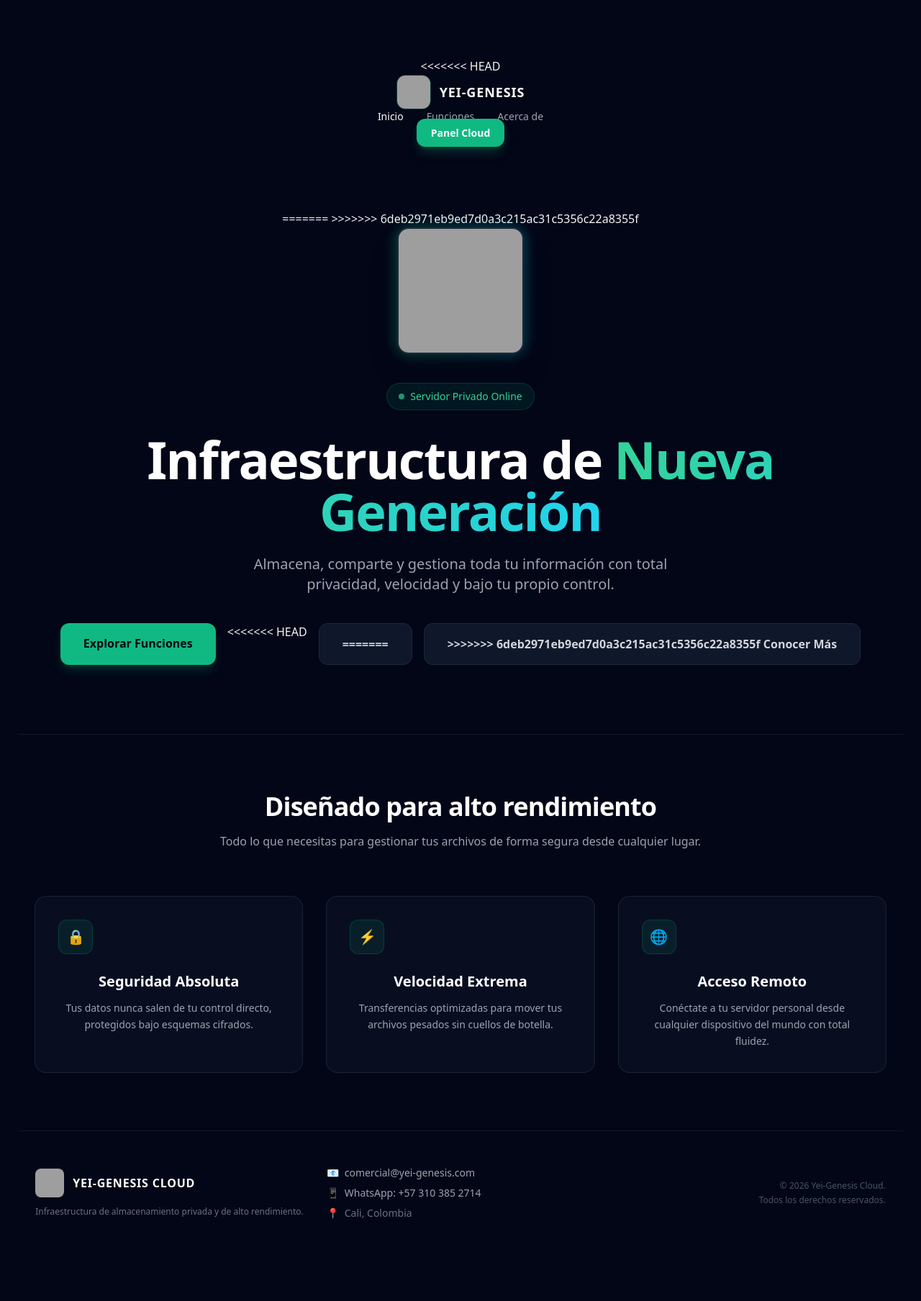
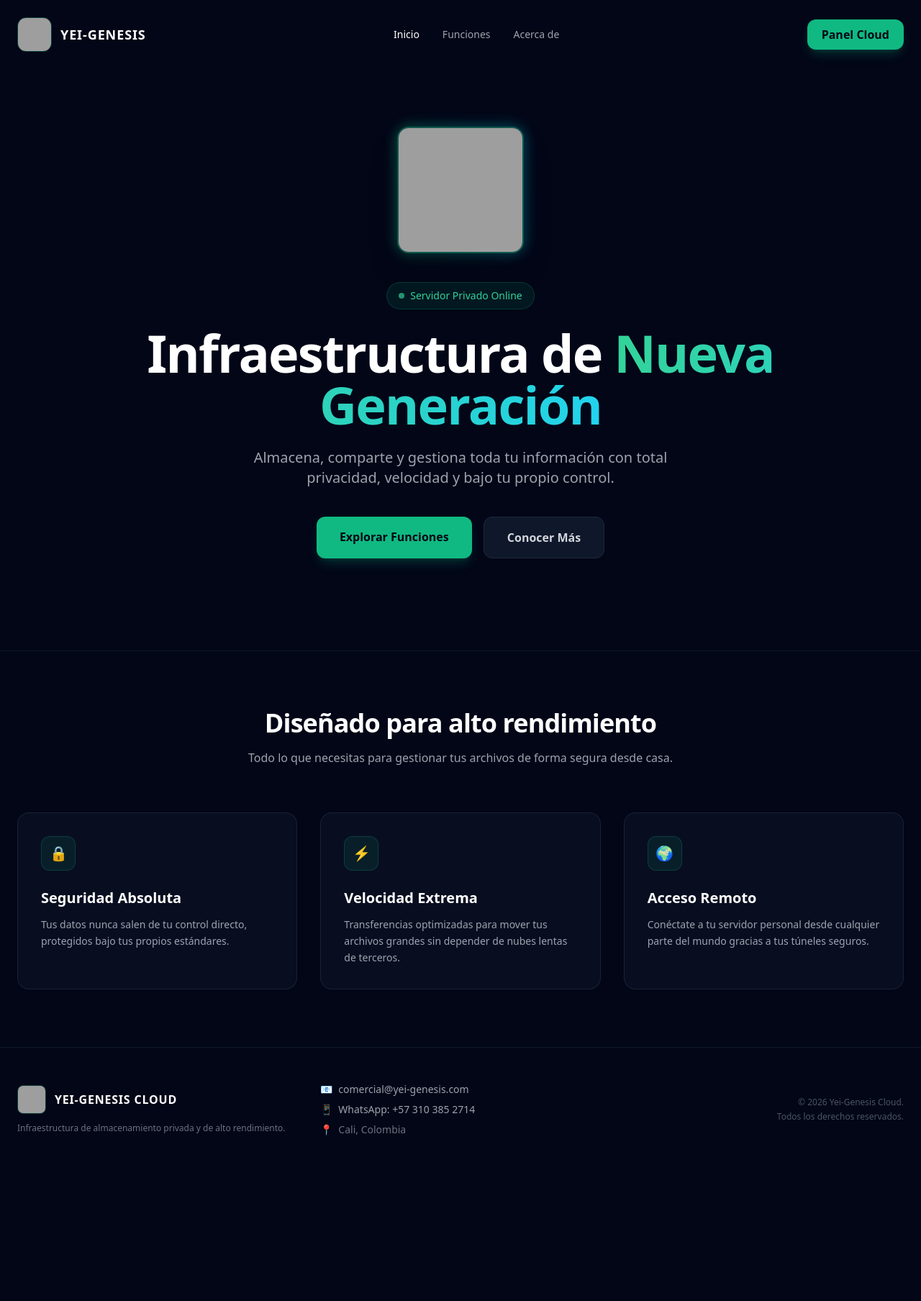
Before and after one commit to YeisonG18/yei-genesis-cloud, a Django app: page / in a window 1280 px wide. Shown: the whole page at 72% size. After the commit the page ends 1578 px from the top, so only its background shows below. Run offline with Django 5.2, Linux system fonts and the light colour scheme; some libraries are stand-ins or nearby versions; grey boxes are pictures that could not be loaded.

Commit message:
Actualizacion de rutas, settings y plantilla index

```diff
--- a/core/templates/core/index.html
+++ b/core/templates/core/index.html
@@ -8,18 +8,13 @@
     <meta charset="UTF-8">
     <meta name="viewport" content="width=device-width, initial-scale=1.0">
     <title>Yei-Genesis Cloud - Servidor Privado</title>
-    <!-- Tailwind CSS (Asegúrate de incluir tu link de estilos o Tailwind CDN según uses) -->
+    <!-- Tailwind CSS -->
     <script src="https://cdn.tailwindcss.com"></script>
 </head>
 <body class="bg-slate-950 text-gray-100 font-sans antialiased selection:bg-emerald-500 selection:text-white">
 
-    <!-- MAIN CONTENT -->
-    <main class="relative overflow-hidden">
-
-        <!-- HERO SECTION -->
-        <section class="relative min-h-screen flex flex-col items-center justify-center text-center px-6 pt-20 pb-16">
-
-<<<<<<< HEAD
+    <!-- HEADER / NAVEGACIÓN SUPERIOR -->
+    <header class="absolute top-0 left-0 w-full z-50 px-6 py-6 flex items-center justify-between max-w-7xl mx-auto right-0">
         <!-- LOGO Y NOMBRE -->
         <a href="{% url 'index' %}" class="flex items-center space-x-3 group">
             <img src="{% static 'core/logo.jpg' %}" alt="Yei-Genesis Logo" class="w-12 h-12 rounded-xl object-cover border border-emerald-500/30 group-hover:border-emerald-500 transition">
@@ -29,39 +24,34 @@
         <!-- MENÚ DE NAVEGACIÓN -->
         <nav class="hidden md:flex items-center space-x-8 text-sm font-medium text-gray-400">
             <a href="{% url 'index' %}" class="text-white hover:text-emerald-400 transition">Inicio</a>
-
             <!-- Botón Funciones con scroll suave -->
-                <a href="#features" onclick="event.preventDefault(); document.getElementById('features').scrollIntoView({ behavior: 'smooth' });" class="hover:text-white transition">Funciones</a>
-
-                <!-- Botón Acerca de corregido con URL de Django -->
+            <a href="#features" onclick="event.preventDefault(); document.getElementById('features').scrollIntoView({behavior: 'smooth'});" class="hover:text-white transition">Funciones</a>
             <a href="{% url 'about' %}" class="hover:text-white transition">Acerca de</a>
         </nav>
 
         <!-- BOTÓN DE ACCESO -->
         <div>
-                <a href="{% url 'about' %}" class="px-5 py-2.5 rounded-xl bg-emerald-500 hover:bg-emerald-600 text-white font-semibold text-sm transition shadow-lg shadow-emerald-500/25">
+            <a href="{% url 'about' %}" class="px-5 py-2.5 rounded-xl bg-emerald-500 hover:bg-emerald-600 text-slate-950 font-bold transition shadow-lg shadow-emerald-500/20">
                 Panel Cloud
             </a>
         </div>
-        </div>
     </header>
 
-    <!-- HERO SECTION (PRINCIPAL) -->
+    <!-- MAIN CONTENT -->
     <main class="flex-grow">
-        <section class="max-w-7xl mx-auto px-6 py-16 lg:py-24 flex flex-col items-center text-center">
+        <!-- HERO SECTION -->
+        <section class="max-w-7xl mx-auto px-6 py-24 lg:py-32 flex flex-col items-center text-center">
 
             <!-- LOGO CENTRAL EN GRANDE -->
-=======
->>>>>>> 6deb2971eb9ed7d0a3c215ac31c5356c22a8355f
-            <div class="relative mb-10 group">
-                <div class="absolute -inset-1 bg-gradient-to-r from-emerald-500 to-cyan-500 rounded-3xl blur opacity-30 group-hover:opacity-100 transition duration-1000 group-hover:duration-200 animate-tilt"></div>
-                <div class="relative w-36 h-36 sm:w-44 sm:h-44 rounded-2xl overflow-hidden bg-slate-900 border-2 border-slate-800 flex items-center justify-center shadow-2xl">
+            <div class="relative mb-10 group mt-12">
+                <div class="absolute -inset-1 bg-gradient-to-r from-emerald-500 to-cyan-500 rounded-3xl blur opacity-30 group-hover:opacity-60 transition duration-500"></div>
+                <div class="relative w-36 h-36 sm:w-44 sm:h-44 rounded-2xl overflow-hidden bg-slate-900 border-2 border-emerald-500/40 shadow-2xl flex items-center justify-center">
                     <img src="{% static 'core/logo.jpg' %}" alt="Yei-Genesis Logo Central" class="w-full h-full object-cover">
                 </div>
             </div>
 
             <!-- ETIQUETA SUPERIOR -->
-            <div class="inline-flex items-center space-x-2 px-4 py-2 rounded-full bg-emerald-500/10 border border-emerald-500/20 mb-8 backdrop-blur-md">
+            <div class="inline-flex items-center space-x-2 px-4 py-2 rounded-full bg-emerald-500/10 border border-emerald-500/20 mb-6">
                 <span class="w-2 h-2 rounded-full bg-emerald-400 animate-pulse"></span>
                 <span class="text-xs sm:text-sm font-medium text-emerald-400">Servidor Privado Online</span>
             </div>
@@ -75,14 +65,10 @@
             </p>
 
             <div class="mt-10 flex flex-col sm:flex-row gap-4 w-full sm:w-auto">
-                <a href="#features" onclick="event.preventDefault(); document.getElementById('features').scrollIntoView({behavior: 'smooth'});" class="px-8 py-4 rounded-xl bg-emerald-500 hover:bg-emerald-400 text-slate-950 font-bold transition shadow-lg shadow-emerald-500/20">
+                <a href="#features" onclick="event.preventDefault(); document.getElementById('features').scrollIntoView({behavior: 'smooth'});" class="px-8 py-4 rounded-xl bg-emerald-500 hover:bg-emerald-600 text-slate-950 font-bold transition shadow-lg shadow-emerald-500/20 text-center">
                     Explorar Funciones
                 </a>
-<<<<<<< HEAD
-                <a href="{% url 'about' %}" class="px-8 py-4 rounded-xl bg-slate-900 hover:bg-slate-800 text-gray-300 border border-slate-800 font-bold text-base transition text-center">
-=======
-                <a href="/about/" class="px-8 py-4 rounded-xl bg-slate-900 hover:bg-slate-800 text-gray-300 border border-slate-800 font-semibold transition">
->>>>>>> 6deb2971eb9ed7d0a3c215ac31c5356c22a8355f
+                <a href="{% url 'about' %}" class="px-8 py-4 rounded-xl bg-slate-900 hover:bg-slate-800 text-gray-300 border border-slate-800 font-semibold transition text-center">
                     Conocer Más
                 </a>
             </div>
@@ -92,26 +78,26 @@
         <section id="features" class="max-w-7xl mx-auto px-6 py-20 border-t border-slate-900">
             <div class="text-center max-w-3xl mx-auto mb-16">
                 <h2 class="text-3xl sm:text-4xl font-bold text-white tracking-tight">Diseñado para alto rendimiento</h2>
-                <p class="mt-4 text-gray-400">Todo lo que necesitas para gestionar tus archivos de forma segura desde cualquier lugar.</p>
+                <p class="mt-4 text-gray-400">Todo lo que necesitas para gestionar tus archivos de forma segura desde casa.</p>
             </div>
 
             <div class="grid grid-cols-1 md:grid-cols-3 gap-8">
                 <div class="p-8 rounded-2xl bg-slate-900/50 border border-slate-800/80 hover:border-emerald-500/50 transition">
-                    <div class="w-12 h-12 rounded-xl bg-emerald-500/10 border border-emerald-500/20 flex items-center justify-center text-emerald-400 mb-6 text-xl font-bold">🔒</div>
+                    <div class="w-12 h-12 rounded-xl bg-emerald-500/10 border border-emerald-500/20 flex items-center justify-center text-emerald-400 text-xl font-bold mb-6">🔒</div>
                     <h3 class="text-xl font-bold text-white mb-3">Seguridad Absoluta</h3>
-                    <p class="text-gray-400 text-sm leading-relaxed">Tus datos nunca salen de tu control directo, protegidos bajo esquemas cifrados.</p>
+                    <p class="text-gray-400 text-sm leading-relaxed">Tus datos nunca salen de tu control directo, protegidos bajo tus propios estándares.</p>
                 </div>
 
                 <div class="p-8 rounded-2xl bg-slate-900/50 border border-slate-800/80 hover:border-emerald-500/50 transition">
-                    <div class="w-12 h-12 rounded-xl bg-emerald-500/10 border border-emerald-500/20 flex items-center justify-center text-emerald-400 mb-6 text-xl font-bold">⚡</div>
+                    <div class="w-12 h-12 rounded-xl bg-emerald-500/10 border border-emerald-500/20 flex items-center justify-center text-emerald-400 text-xl font-bold mb-6">⚡</div>
                     <h3 class="text-xl font-bold text-white mb-3">Velocidad Extrema</h3>
-                    <p class="text-gray-400 text-sm leading-relaxed">Transferencias optimizadas para mover tus archivos pesados sin cuellos de botella.</p>
+                    <p class="text-gray-400 text-sm leading-relaxed">Transferencias optimizadas para mover tus archivos grandes sin depender de nubes lentas de terceros.</p>
                 </div>
 
                 <div class="p-8 rounded-2xl bg-slate-900/50 border border-slate-800/80 hover:border-emerald-500/50 transition">
-                    <div class="w-12 h-12 rounded-xl bg-emerald-500/10 border border-emerald-500/20 flex items-center justify-center text-emerald-400 mb-6 text-xl font-bold">🌐</div>
+                    <div class="w-12 h-12 rounded-xl bg-emerald-500/10 border border-emerald-500/20 flex items-center justify-center text-emerald-400 text-xl font-bold mb-6">🌍</div>
                     <h3 class="text-xl font-bold text-white mb-3">Acceso Remoto</h3>
-                    <p class="text-gray-400 text-sm leading-relaxed">Conéctate a tu servidor personal desde cualquier dispositivo del mundo con total fluidez.</p>
+                    <p class="text-gray-400 text-sm leading-relaxed">Conéctate a tu servidor personal desde cualquier parte del mundo gracias a tus túneles seguros.</p>
                 </div>
             </div>
         </section>
@@ -124,7 +110,7 @@
             <!-- LOGO / MARCA -->
             <div>
                 <div class="flex items-center justify-center md:justify-start space-x-3 mb-3">
-                    <img src="{% static 'core/logo.jpg' %}" alt="Yei-Genesis Logo" class="w-10 h-10 rounded-lg object-cover">
+                    <img src="{% static 'core/logo.jpg' %}" alt="Yei-Genesis Logo" class="w-10 h-10 rounded-lg object-cover border border-emerald-500/30">
                     <span class="text-base font-black tracking-wider text-white">YEI-GENESIS CLOUD</span>
                 </div>
                 <p class="text-xs text-gray-500">Infraestructura de almacenamiento privada y de alto rendimiento.</p>
--- a/yei_genesis_cloud/settings.py
+++ b/yei_genesis_cloud/settings.py
@@ -27,7 +27,6 @@ DEBUG = True
 
 ALLOWED_HOSTS = ['yei-genesis.com', 'www.yei-genesis.com', '127.0.0.1', 'localhost']
 
-# Agrega esto si no lo tienes, para que acepte peticiones seguras de ambos dominios:
 CSRF_TRUSTED_ORIGINS = ['https://yei-genesis.com', 'https://www.yei-genesis.com']
 
 
```
Also changed, not shown: yei_genesis_cloud/urls.py (line endings or trailing spaces). Lines whose indentation alone changed are shown as unchanged.
